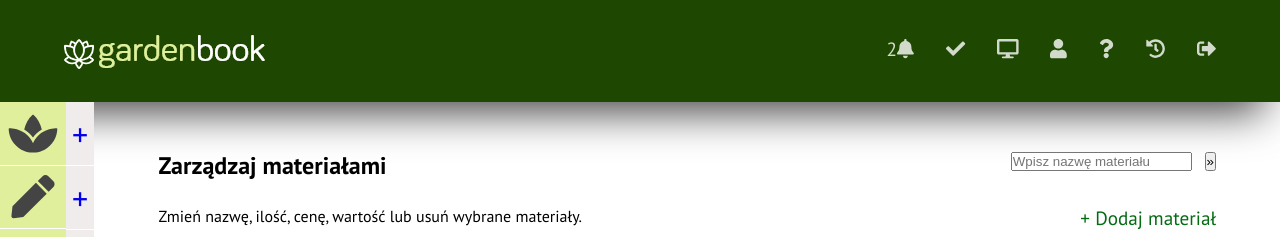
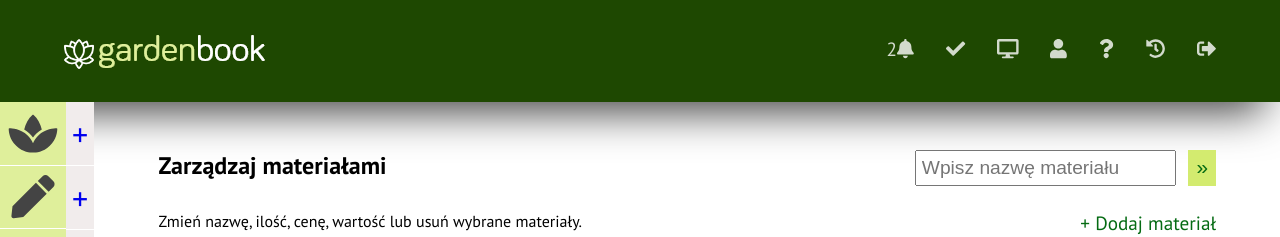
Before and after one commit to hajczek/gardenbook, a React (Create React App) app in the folder client/: page / in a window 1280 px wide. Shown: the top 237 px of the page. Built offline with nearby package versions, Linux system fonts and the light colour scheme.

Commit message:
Added styles for search on manage pages

```diff
--- a/client/src/App.scss
+++ b/client/src/App.scss
@@ -6,6 +6,7 @@
 @import "./assets/styles/_scss/userSection";
 @import "./assets/styles/_scss/leftMenuUser";
 @import "./assets/styles/_scss/manageCard";
+@import "./assets/styles/_scss/manageCardSearch";
 @import "./assets/styles/_scss/info";
 @import "./assets/styles/_scss/moreInfo";
 @import "./assets/styles/_scss/form";
--- /dev/null
+++ b/client/src/assets/styles/_scss/_manageCardSearch.scss
@@ -0,0 +1,20 @@
+.top-box {
+  form {
+    #search-material {
+      padding: 0.3rem;
+      font-size: 1.2rem;
+    }
+
+    button {
+      font-size: 1.3rem;
+      padding: 0.3rem 0.5rem 0.4rem 0.5rem;
+      background-color: $spring-green-color;
+      border: none;
+      color: $strong-green-color;
+
+      &:hover {
+        opacity: 0.7;
+      }
+    }
+  }
+}
--- a/client/src/assets/styles/_scss/_variables.scss
+++ b/client/src/assets/styles/_scss/_variables.scss
@@ -6,6 +6,7 @@ $light-green-color: #488106;
 $lighter-green-color: #3e8113;
 $lightest-green-color: #93a081;
 $luminescence-green-color: #5fff26;
+$spring-green-color: #d3eb6f;
 $strong-green-color: #056b13;
 $grey-color: #444;
 $light-grey-color: #5b5858;
```
Also changed, not shown: client/css/App.min.css.
